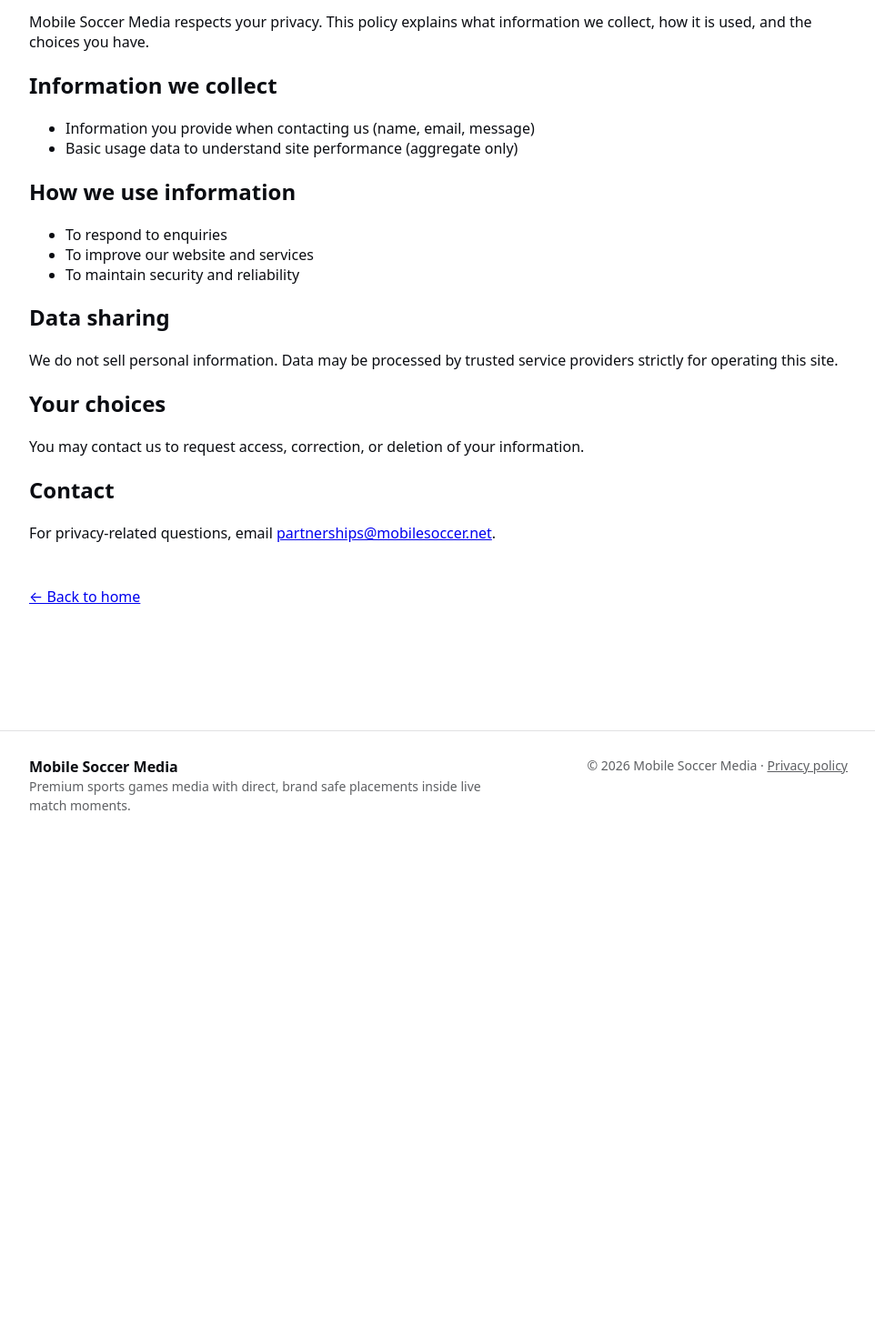
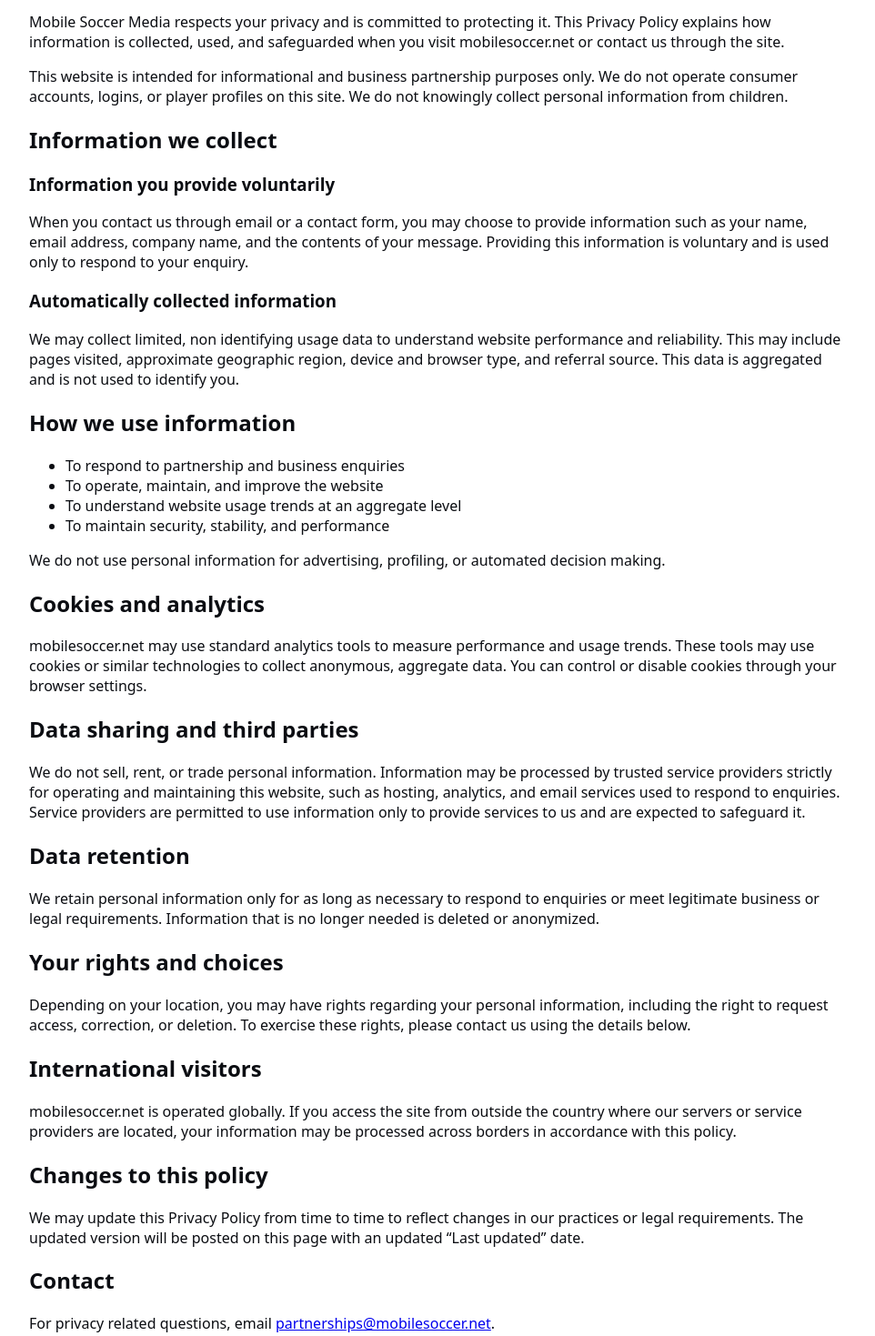
Before and after one commit to jackieq-beep/mobilesoccer.net, a plain HTML site: page privacy.html in a window 1280 px wide. Shown: the part 248-1717 px from the top of the page at 91% size, without its empty margins (158-1120 px from the left). Before the commit the page ends 1172 px from the top, so only its background shows below. Drawn offline with Linux system fonts and the light colour scheme.

Commit message:
Update privacy.html

```diff
--- a/privacy.html
+++ b/privacy.html
@@ -30,37 +30,70 @@
     <p><strong>Last updated:</strong> January 2026</p>
 
     <p>
-      Mobile Soccer Media respects your privacy. This policy explains what information we collect,
-      how it is used, and the choices you have.
+      Mobile Soccer Media respects your privacy and is committed to protecting it. This Privacy Policy explains how information is collected, used, and safeguarded when you visit mobilesoccer.net or contact us through the site.
+    </p>
+
+    <p>
+      This website is intended for informational and business partnership purposes only. We do not operate consumer accounts, logins, or player profiles on this site. We do not knowingly collect personal information from children.
     </p>
 
     <h2>Information we collect</h2>
-    <ul>
-      <li>Information you provide when contacting us (name, email, message)</li>
-      <li>Basic usage data to understand site performance (aggregate only)</li>
-    </ul>
+
+    <h3>Information you provide voluntarily</h3>
+    <p>
+      When you contact us through email or a contact form, you may choose to provide information such as your name, email address, company name, and the contents of your message. Providing this information is voluntary and is used only to respond to your enquiry.
+    </p>
+
+    <h3>Automatically collected information</h3>
+    <p>
+      We may collect limited, non identifying usage data to understand website performance and reliability. This may include pages visited, approximate geographic region, device and browser type, and referral source. This data is aggregated and is not used to identify you.
+    </p>
 
     <h2>How we use information</h2>
     <ul>
-      <li>To respond to enquiries</li>
-      <li>To improve our website and services</li>
-      <li>To maintain security and reliability</li>
+      <li>To respond to partnership and business enquiries</li>
+      <li>To operate, maintain, and improve the website</li>
+      <li>To understand website usage trends at an aggregate level</li>
+      <li>To maintain security, stability, and performance</li>
     </ul>
 
-    <h2>Data sharing</h2>
     <p>
-      We do not sell personal information. Data may be processed by trusted service providers
-      strictly for operating this site.
+      We do not use personal information for advertising, profiling, or automated decision making.
     </p>
 
-    <h2>Your choices</h2>
+    <h2>Cookies and analytics</h2>
     <p>
-      You may contact us to request access, correction, or deletion of your information.
+      mobilesoccer.net may use standard analytics tools to measure performance and usage trends. These tools may use cookies or similar technologies to collect anonymous, aggregate data. You can control or disable cookies through your browser settings.
+    </p>
+
+    <h2>Data sharing and third parties</h2>
+    <p>
+      We do not sell, rent, or trade personal information. Information may be processed by trusted service providers strictly for operating and maintaining this website, such as hosting, analytics, and email services used to respond to enquiries. Service providers are permitted to use information only to provide services to us and are expected to safeguard it.
+    </p>
+
+    <h2>Data retention</h2>
+    <p>
+      We retain personal information only for as long as necessary to respond to enquiries or meet legitimate business or legal requirements. Information that is no longer needed is deleted or anonymized.
+    </p>
+
+    <h2>Your rights and choices</h2>
+    <p>
+      Depending on your location, you may have rights regarding your personal information, including the right to request access, correction, or deletion. To exercise these rights, please contact us using the details below.
+    </p>
+
+    <h2>International visitors</h2>
+    <p>
+      mobilesoccer.net is operated globally. If you access the site from outside the country where our servers or service providers are located, your information may be processed across borders in accordance with this policy.
+    </p>
+
+    <h2>Changes to this policy</h2>
+    <p>
+      We may update this Privacy Policy from time to time to reflect changes in our practices or legal requirements. The updated version will be posted on this page with an updated “Last updated” date.
     </p>
 
     <h2>Contact</h2>
     <p>
-      For privacy-related questions, email
+      For privacy related questions, email
       <a href="mailto:partnerships@mobilesoccer.net">partnerships@mobilesoccer.net</a>.
     </p>
 
```
